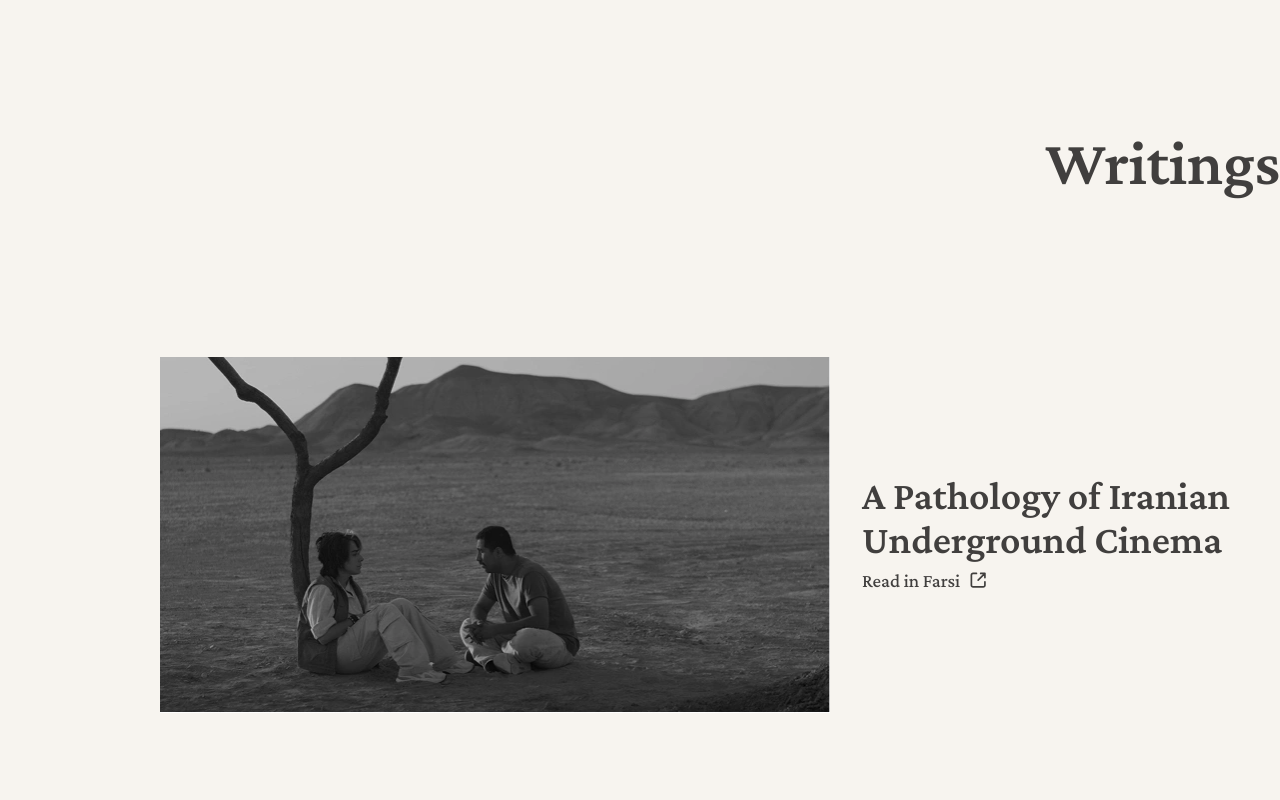
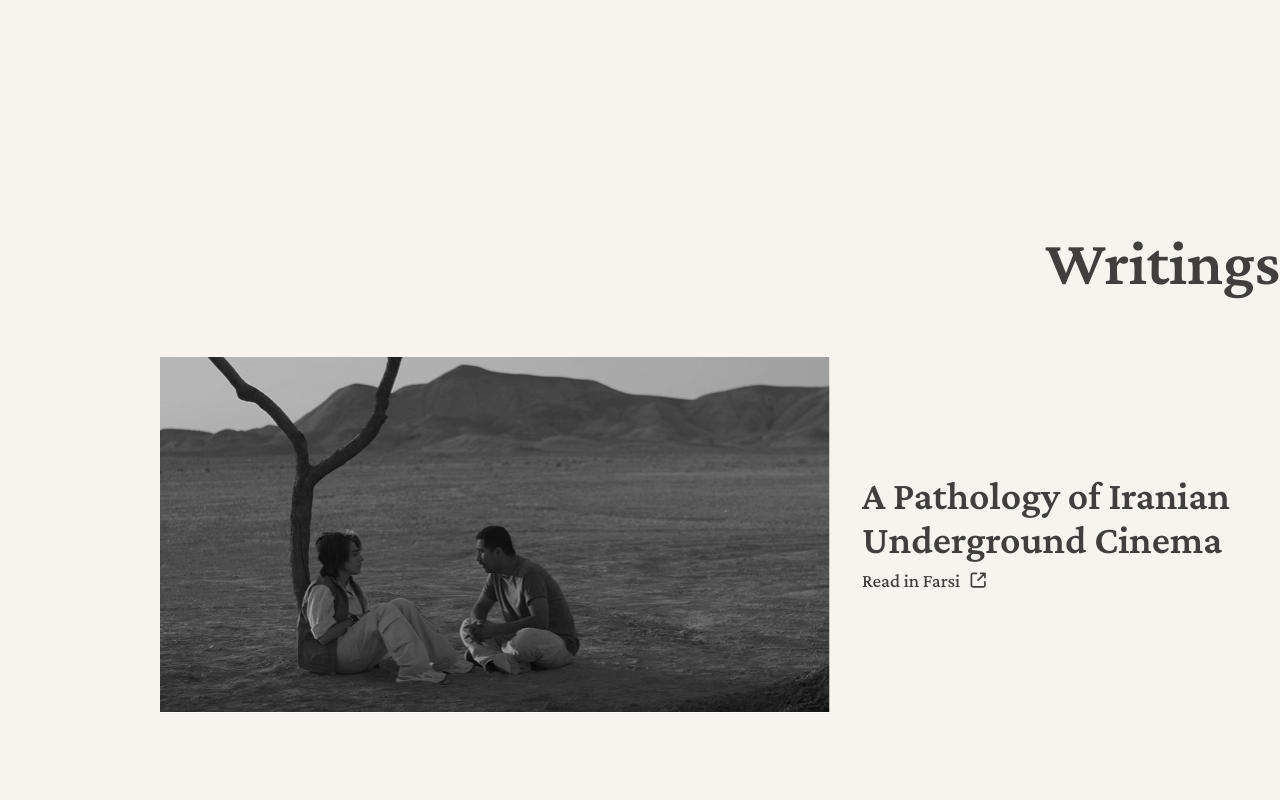
Before and after one commit to hamidrezamod/portfolio, a plain HTML site: page index.html in a window 1280 px wide. Shown: the part 2000-2800 px from the top of the page. Drawn offline with nearby package versions, Linux system fonts and the light colour scheme.

Commit message:
Update style.css

```diff
--- a/css/style.css
+++ b/css/style.css
@@ -816,6 +816,25 @@ footer {
 .dock-nav__menu-link:hover{
   text-decoration: underline;
 }
+
+.sticky-title{
+  position: sticky;
+  top: 100px;
+  z-index: 50;
+  position: relative;
+}
+
+.sticky-title::before{
+  content: "";
+  position: absolute;
+  top: 0;
+  bottom: 0;
+  width: 100vw;
+  left: 50%;
+  transform: translateX(-50%);
+  background: var(--background);
+  z-index: -1;
+}
 /* موبایل فعلاً غیرفعال است (Stage 1)
 @media (...) { ... }
 */
```
